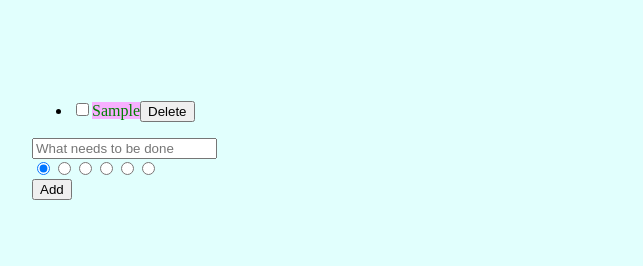
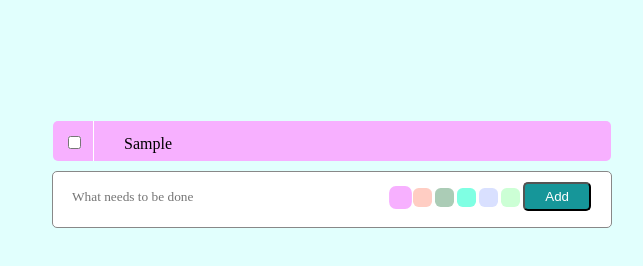
Before and after one commit to IgorPestov/ToDo-React, a React app: page / in a window 1280 px wide. Both pictures are taken after typing "Sample" into the empty fields and a click on the button "Add". Shown: the whole page, without its empty margins (308-951 px from the left). Built offline with nearby package versions, Linux system fonts and the light colour scheme.

Commit message:
Finished app

```diff
--- a/public/index.html
+++ b/public/index.html
@@ -11,6 +11,6 @@
   </head>
   <body>
     <noscript>You need to enable JavaScript to run this app.</noscript>
-    <div id="root"></div>
+    <div id="root" class="container"></div>
   </body>
 </html>
--- a/public/main.css
+++ b/public/main.css
@@ -1,6 +1,6 @@
 
 body {
-    margin: 100px auto ;
+    margin: 100px auto;
     width: 600px;
     background: #e1fffd;
 }
@@ -10,3 +10,20 @@ body {
     padding: 10px  ;
 
 }
+.active {
+    cursor: pointer;
+}
+
+.todo-app {
+    position: relative;
+    padding: 10px;
+}
+.button {
+    border-radius: 5px;
+    position: absolute;
+    right: 0;
+}
+span{
+    margin-left: 30px;
+
+}
--- a/src/components/App/app.js
+++ b/src/components/App/app.js
@@ -1,8 +1,8 @@
 import React, {Component} from "react";
 
-import TodoList from "../todo-list";
+import TodoList from "../todoList";
 
-import ItemAddForm from "../item-add-form/item-add-form";
+import ItemAddForm from "../itemAddForm/item-add-form";
 
 
 export default class App extends Component {
@@ -12,9 +12,10 @@ export default class App extends Component {
         todoData: []
     };
 
-    createTodoItem(label,color) {
+    createTodoItem(label, color) {
         return {
-            label, color,
+            label,
+            color,
             id: this.maxId++,
             checked: false,
             edit: false,
@@ -24,6 +25,7 @@ export default class App extends Component {
     }
 
     addItem = (text, color) => {
+
         const newItem = this.createTodoItem(text, color);
 
         this.setState(({todoData}) => {
@@ -38,7 +40,27 @@ export default class App extends Component {
 
     };
 
+    toggleProperly = (arr, id, propName) => {
+        const idx = arr.findIndex((el) => el.id === id);
+        const oldItem = arr[idx];
+        const newItem = {...oldItem, [propName]: !oldItem[propName]};
+
+        return [
+            ...arr.slice(0, idx),
+            newItem,
+            ...arr.slice(idx + 1)
+        ];
+
+
+    };
+
     onEditItem = (id) => {
+        this.setState(({todoData}) => {
+
+            return {
+                todoData: this.toggleProperly(todoData, id, 'edit')
+            };
+        });
 
     };
 
@@ -55,32 +77,39 @@ export default class App extends Component {
             };
         });
     };
+
     onChecked = (id) => {
         this.setState(({todoData}) => {
-            const idx = todoData.findIndex((el) => el.id === id);
 
+            return {
+
+                todoData: this.toggleProperly(todoData, id, 'checked')
+            };
+
+        });
+
+    };
+
+    onRadioBtn = () => {
+         console.log(this.state.todoData)
+    };
+
+    EditItem = (text, id) => {
+        this.setState(({todoData}) => {const idx = todoData.findIndex((el) => el.id === id);
             const oldItem = todoData[idx];
-            const newItem = {...oldItem, checked: !oldItem.checked};
-            const newArray = [
+            const newItem = {...oldItem, label: text, edit: !oldItem.edit};
+            const newArray =[
                 ...todoData.slice(0, idx),
                 newItem,
                 ...todoData.slice(idx + 1)
             ];
-
             return {
-
                 todoData: newArray
             };
-
-
         });
 
     };
-    onRadioBtn = () => {
-     // console.log('work')
-        console.log(this.state.todoData);
-        console.log(this.state.color)
-    };
+
 
     render() {
         // const checkedItem = this.state.todoData.filter((el) => el.checked).length;
@@ -93,6 +122,8 @@ export default class App extends Component {
                           onDeleted={this.deleteItem}
                           onChecked={this.onChecked}
                           onEditItem={this.onEditItem}
+                          EditItem = {this.EditItem}
+
                 />
                 <ItemAddForm onItemAdded={this.addItem}
                              radioBtn={this.onRadioBtn}
--- a/src/components/item-add-form/item-add-form.css
+++ /dev/null
@@ -1,3 +0,0 @@
-.all-radio {
-
-}
--- /dev/null
+++ b/src/components/itemAddForm/item-add-form.css
@@ -0,0 +1,68 @@
+.all-radio {
+    position: absolute;
+    margin-left: 60%;
+    margin-top: -20px;
+}
+
+.item-add-form {
+    border-style: solid; border-radius: 5px; border-width: 1px; color: #888888;
+    position: relative;
+    background: #ffffff;
+    width: auto;
+    height: 40px;
+    margin-bottom: 10px;
+    margin-top: 10px;
+    padding-bottom: 0;
+    padding-top: 15px;
+}
+.button.add {
+    position: absolute;
+    border-radius: 5px;
+    background-color: #169699;
+    padding: 5px 20px;
+    color: white;
+    right: 20px;
+    top: 10px;
+}
+input[type="radio"] {
+    display:none;
+}
+
+input[type="radio"] + .label-radio {
+    opacity: 0.5;
+    font-family:Arial, sans-serif;
+}
+
+input[type="radio"] + .label-radio{
+    display:inline-block;
+    width:19px;
+    height:19px;
+    vertical-align:middle;
+    background:-38px top no-repeat;
+    cursor:pointer;
+
+}
+
+input[type="radio"]:checked + .label-radio {
+    transform: scale(1.2);
+    opacity: 1;
+}
+.label-radio:hover{
+    opacity: 1;
+}
+.text {
+    font-family: Snell Roundhand, cursive;
+    color: #000000;
+    border: none;
+    outline:none;
+    height: 20px;
+    padding: 10px 15px;
+    margin-left: 4px;
+    width: 45%;
+    box-sizing: border-box;
+}
+.label-radio{
+    margin-left: 3px;
+    border-radius: 30%;
+
+}
--- a/src/components/item-add-form/item-add-form.js
+++ b/src/components/itemAddForm/item-add-form.js
@@ -6,27 +6,31 @@ export default class ItemAddForm extends Component {
 
     state = {
         label: '',
-        color: '#f7b0ff'
+        color: 'rgb(247, 176, 255)'
     };
 
 
     onLabelChange = (e) => {
+
         this.setState({
             label: e.target.value,
         });
+
     };
 
     onSubmit = (e) => {
-        e.preventDefault();
-        this.props.onItemAdded(this.state.label, this.state.color);
-        this.setState({
-            label: '',
+       e.preventDefault();
+       if( this.state.label !== '' ) {
+           this.props.onItemAdded(this.state.label, this.state.color);
+           this.setState({
+               label: '',
+           }); }
 
-        })
+
     };
     onChangeRadio = (e) => {
         this.props.radioBtn();
-        this.setState( {
+        this.setState({
             color: e.target.style.background
         });
 
@@ -39,48 +43,55 @@ export default class ItemAddForm extends Component {
 
             >
                 <input type="text"
+                       className='text'
                        onChange={this.onLabelChange}
                        placeholder="What needs to be done"
                        value={this.state.label}
+                       autoFocus={true}
+
                 />
                 <div>
-                    <div className="all-radio" >
+                    <div className="all-radio">
                         <input name="choice-color"
                                className='radio active'
                                style={{background: '#f7b0ff'}}
-                               type='radio' value='1'
+                               type='radio' value='1' id='1'
                                defaultChecked
-                               onChange={this.onChangeRadio} />
+                               onChange={this.onChangeRadio}/>
+                        <label style={{background: '#f7b0ff'}} htmlFor="1" className='label-radio' > </label>
                         <input name="choice-color"
                                className='radio active'
                                style={{background: '#ff9c87'}}
                                type='radio' value='2' id='2'
-
                                onChange={this.onChangeRadio}/>
+                        <label style={{background: '#ff9c87'}} htmlFor="2" className='label-radio' > </label>
                         <input name="choice-color"
                                className='radio active'
                                style={{background: '#58996e'}}
                                type='radio' value='3' id='3'
                                onChange={this.onChangeRadio}/>
+                        <label style={{background: '#58996e'}} htmlFor="3" className='label-radio' > </label>
                         <input name="choice-color"
                                className='radio active'
                                style={{background: '#00ffc8'}}
                                type='radio' value='4' id='4'
                                onChange={this.onChangeRadio}/>
+                        <label style={{background: '#00ffc8'}} htmlFor="4" className='label-radio' > </label>
                         <input name="choice-color"
                                className='radio active'
                                style={{background: '#b4c2ff'}}
                                type='radio' value='5' id='5'
                                onChange={this.onChangeRadio}/>
+                        <label style={{background: '#b4c2ff'}} htmlFor="5" className='label-radio' > </label>
                         <input name="choice-color"
                                className='radio active'
                                style={{background: '#99ffab'}}
                                type='radio' value='6' id='6'
                                onChange={this.onChangeRadio}/>
+                        <label style={{background: '#99ffab'}} htmlFor="6" className='label-radio' > </label>
                     </div>
-                    <button>
-                        Add
-                    </button>
+                    <button className='button add active' >Add</button>
+
                 </div>
 
             </form>
--- a/src/components/todo-list-item/todo-list-item.css
+++ /dev/null
@@ -1,16 +0,0 @@
-.todo-list-item.done {
-    text-decoration: line-through;
-}
-.todo-list-item {
-    color: green ;
-}
-
-.edit-item {
-    display: none;
-}
-.todo-list-item.edit {
-    display: none;
-}
-.edit-item.edit {
-    display: inline;
-}
--- a/src/components/todo-list-item/todo-list-item.js
+++ /dev/null
@@ -1,39 +0,0 @@
-import React, {Component} from "react";
-
-import './todo-list-item.css';
-
-export default class TodoListItem extends Component {
-    state = {
-        label : this.props.label,
-        color: this.props.color
-
-    };
-
-    render() {
-        let classNames = 'todo-list-item';
-        let classNamesEdit = 'edit-item';
-        const {
-            label, onDeleted, onChecked, checked, onEditItem, color,
-        } = this.props;
-
-
-        if (checked) {
-            classNames += ' done';
-        }
-
-
-        return (
-            <div className='todo-list-item'>
-                <input onClick={onChecked} type="checkbox"/>
-                <input type='text'  className={classNamesEdit}
-
-                />
-                <span style={{background: color}} className={classNames} onDoubleClick={onEditItem}>
-                    {label}
-                </span>
-                <button onClick={onDeleted}>Delete</button>
-            </div>
-
-        )
-    }
-}
--- /dev/null
+++ b/src/components/todoList/todo-list.css
@@ -0,0 +1,10 @@
+
+ul {
+    padding: 0 0;
+    list-style-type: none;
+    border-color: #cdfff7;
+    border-radius: 5px;
+    margin: 0;
+    position: relative;
+    width: auto;
+}
--- a/src/components/todo-list/todo-list.js
+++ b/src/components/todoList/todo-list.js
@@ -1,5 +1,5 @@
 import React from "react";
-import TodoListItem from "../todo-list-item/todo-list-item";
+import TodoListItem from "../todoListItem/todo-list-item";
 
 import './todo-list.css';
 
@@ -7,29 +7,37 @@ const TodoList = ({
                       todos,
                       onDeleted,
                       onChecked,
-                      onEditItem
+                      onEditItem,
+                      EditItem,
+
+
+
                   }) => {
 
 
     const elements = todos.map((item) => {
 
-        const {id, ...itemProps} = item;
+        const {id, color,  ...itemProps} = item;
 
         return (
-            <li key={id} className="list-item">
+
+            <li key={id} className="list-item" style={{background: color}}>
                 <TodoListItem {...itemProps}
                               onDeleted={() => onDeleted(id)}
                               onChecked={() => onChecked(id)}
                               onEditItem={() => onEditItem(id)}
+                              EditItem={(label) => EditItem(label, id)}
+
                 />
-            </li>)
-
+             </li>)
     });
 
     return (
+
         <ul className="list">
             {elements}
         </ul>
+
     )
 };
 export default TodoList;
--- /dev/null
+++ b/src/components/todoListItem/todo-list-item.css
@@ -0,0 +1,59 @@
+.todo-list-item.done {
+    text-decoration: line-through;
+}
+.todo-list-item {
+
+}
+.list-item {
+    border-color: #cdfff7;
+    border-width: 1px;
+    border-radius: 5px;
+    cursor: pointer;
+    margin: 1px;
+}
+
+.edit-item {
+   display: none;
+}
+.todo-list-item.edit {
+    display: none;
+}
+.edit-item.edit {
+    font-family: Snell Roundhand, cursive;
+    border: none ;
+    height: 20px;
+    outline: none;
+    margin-left: 30px;
+    display: inline;
+    color: #cdfff7;
+    background-color: transparent;
+}
+.edit-item.edit:hover{
+    width: 80%;
+}
+
+.span-checkbox {
+    margin: 0;
+    border-style: solid; border-width: 0 1px 0 0 ; color: #ffffff;
+    display: inline-block;
+    width: 40px;
+    height: 40px;
+}
+.checkbox{
+    margin-right: 0;
+    margin-left: 15px;
+    margin-top: 15px;
+}
+.button.delete {
+    padding: 5px 20px;
+    background-color: #169699;
+    color: white;
+    right: 3px;
+    margin-top: 6px;
+    opacity: 0;
+
+}
+.button:hover {
+    opacity: 1;
+    cursor: pointer;
+}
--- /dev/null
+++ b/src/components/todoListItem/todo-list-item.js
@@ -0,0 +1,72 @@
+import React, {Component} from "react";
+
+import './todo-list-item.css';
+
+
+export default class TodoListItem extends Component {
+    state = {
+        label: this.props.label,
+        color: this.props.color,
+
+    };
+    onChange = (e) => {
+        this.setState({
+            label: e.target.value
+        });
+
+
+    };
+    keyPress = (e) => {
+        e.preventDefault();
+            if(this.state.label !== '') {
+            this.props.EditItem(this.state.label);
+        }
+
+    };
+
+    onBlur = () => {
+
+    };
+
+    render() {
+        let classNames = 'todo-list-item';
+        let classNamesEdit = 'edit-item';
+        let onFocus = false;
+        const {
+            label, onDeleted, onChecked, checked, onEditItem, color, edit
+        } = this.props;
+
+
+
+        if (checked) {
+            classNames += ' done';
+        }
+
+        if (edit) {
+            classNamesEdit += ' edit';
+            classNames += ' edit';
+        }
+
+
+        return (
+            <form onSubmit={this.keyPress}>
+                <div className='todo-list-item'>
+                    <p className='span-checkbox'>
+                        <input  onClick={onChecked} className='checkbox active' type="checkbox"/>
+                    </p>
+                    <input type='text'
+                           style={{background: color}}
+                           className={classNamesEdit}
+                           onChange={this.onChange}
+                           value={this.state.label}
+                           onBlur={this.onBlur}
+                    />
+                    <span  className={classNames} onDoubleClick={onEditItem}>
+                    {label}
+                </span>
+                    <input type='button' value='Delete' className='button delete active' onClick={onDeleted}/>
+                </div>
+            </form>
+        )
+    }
+}
```
Also changed, not shown: src/components/itemAddForm/index.js (renamed from src/components/item-add-form/index.js), src/components/todo-list/todo-list.css (deleted), src/components/todoList/index.js (renamed from src/components/todo-list/index.js), src/components/todoListItem/index.js (renamed from src/components/todo-list-item/index.js).
